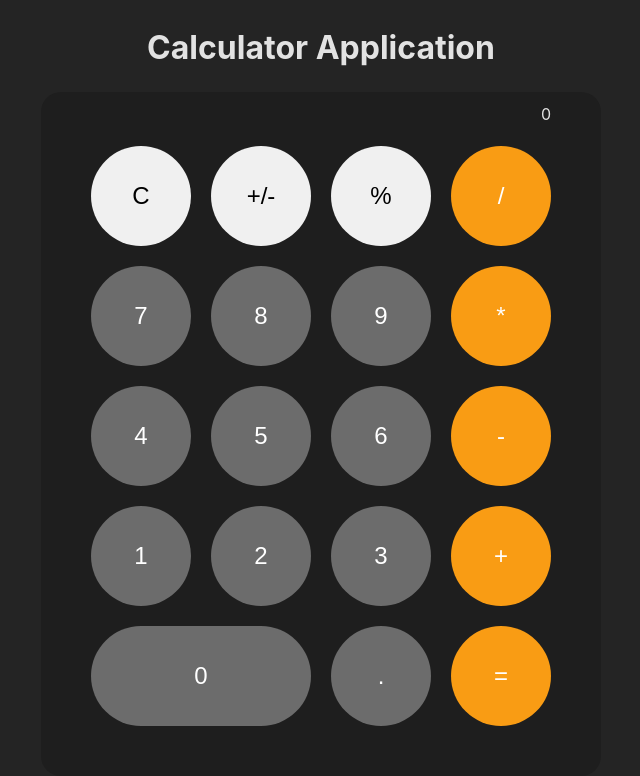
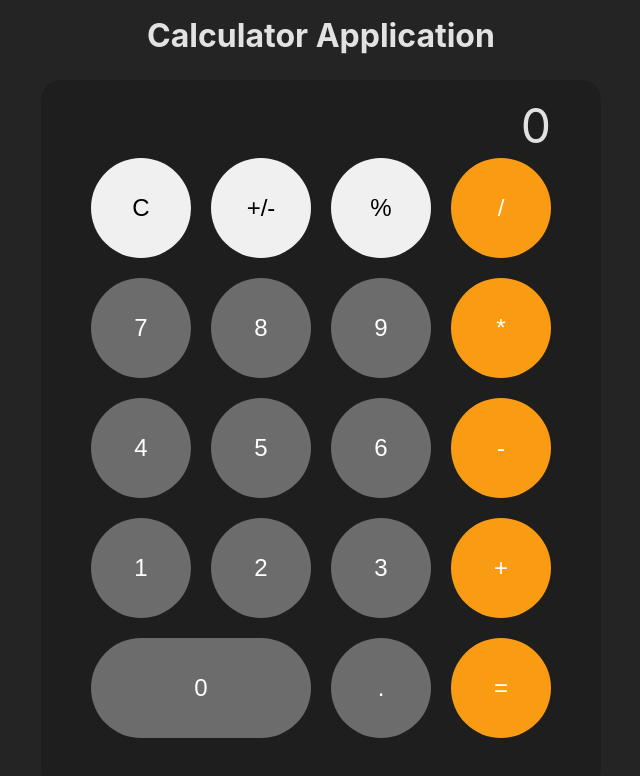
Before and after one commit to Nerajno/Ber-kna, a React (Vite) app: page / in a window 1280 px wide. Shown: the top 776 px of the page, without its empty margins (319-959 px from the left). Built offline with nearby package versions, Linux system fonts and the light colour scheme.

Commit message:
Still stuck and not getting there

```diff
--- a/src/App.css
+++ b/src/App.css
@@ -60,7 +60,7 @@ button:active {
   transform: scale(0.95);
 }
 
-#answer {
+#display {
   font-size: 48px;
   height: 48px;
 }
--- a/src/App.tsx
+++ b/src/App.tsx
@@ -2,7 +2,7 @@ import { useState } from 'react';
 import './App.css';
 
 export function App() {
-  const [answer, setAnswer] = useState('0');
+  const [answer, setAnswer] = useState('');
   const [expression, setExpression] = useState('');
   const et = expression.trim();
 
@@ -108,7 +108,7 @@ export function App() {
         <h1>Calculator Application</h1>
         <div id='calculator'>
           <div id='display' style={{ textAlign: 'right' }}>
-            {answer !== '' ? answer : answer}
+            {answer !== '' ? answer : "0" }
             {expression.replace(/^0+/, '')}
           </div>
           <button
```
